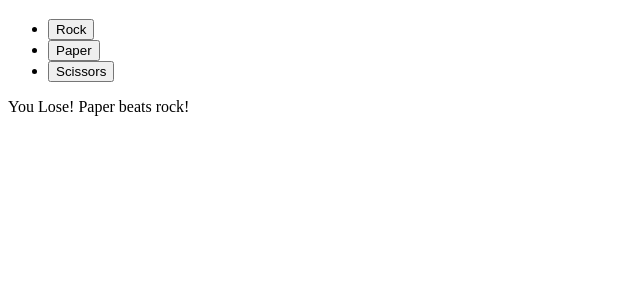
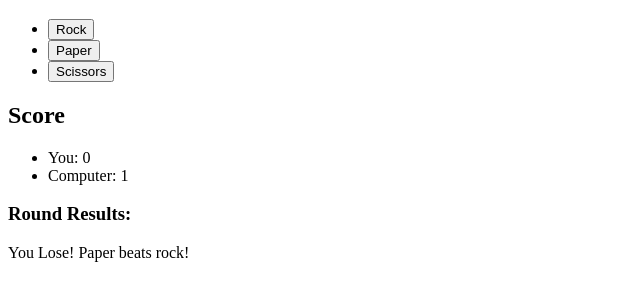
Before and after one commit to burentop/rock-paper-scissors, a plain HTML site: page index.html in a window 1280 px wide. Both pictures are taken after a click on the button "Rock". Shown: the part 61-362 px from the top of the page, without its empty margins (0-640 px from the left). Drawn offline with Linux system fonts and the light colour scheme.

Commit message:
Add running score

```diff
--- a/index.html
+++ b/index.html
@@ -12,6 +12,12 @@
       <li><button id="paper">Paper</button></li>
       <li><button id="scissors">Scissors</button></li>
     </ul>
+    <h2>Score</h2>
+    <ul>
+      <li>You: <span id="userScore"></span></li>
+      <li>Computer: <span id="computerScore"></span></li>
+    </ul>
+    <h3>Round Results:</h3>
     <div id="roundResults"></div>
   </body>
   <script type="text/javascript">
@@ -75,6 +81,9 @@
     const result = document.querySelector('#roundResults');
     let gameResult = "";
 
+    const userScoreDisplay = document.querySelector('#userScore');
+    const computerScoreDisplay = document.querySelector('#computerScore');
+
     const choices = document.querySelectorAll('button');
     choices.forEach((choice) => {
       choice.addEventListener('click', (e) => {
@@ -82,19 +91,18 @@
         gameResult = playRPS(`${e.srcElement.id}`, computerPlay());
         resultToAdd.textContent = `${gameResult}`;
         result.appendChild(resultToAdd);
+
+        userScoreDisplay.textContent = `${playerScore}`;
+        computerScoreDisplay.textContent = `${computerScore}`;
+
+        // const userScoreToAdd = document.createElement('span');
+        // const computerScoreToAdd = document.createElement('span');
+        // userScoreToAdd.textContent = `${playerScore}`;
+        // computerScoreToAdd.textContent = `${computerScore}`;
+        // userScoreDisplay.appendChild(userScoreToAdd);
+        // computerScoreDisplay.appendChild(computerScoreToAdd);
       });
     });
 
-    // function game() {
-    //   for (let i = 0; i < 5; i++) {
-    //     let playerSelection = prompt("Enter rock, paper or scissors:");
-    //     let computerSelection = computerPlay();
-    //     console.log(playRPS(playerSelection, computerSelection));
-    //   }
-    //   console.log(`Final Score: You(${playerScore}) Computer(${computerScore})`);
-    // }
-
-
-
   </script>
 </html>
```
